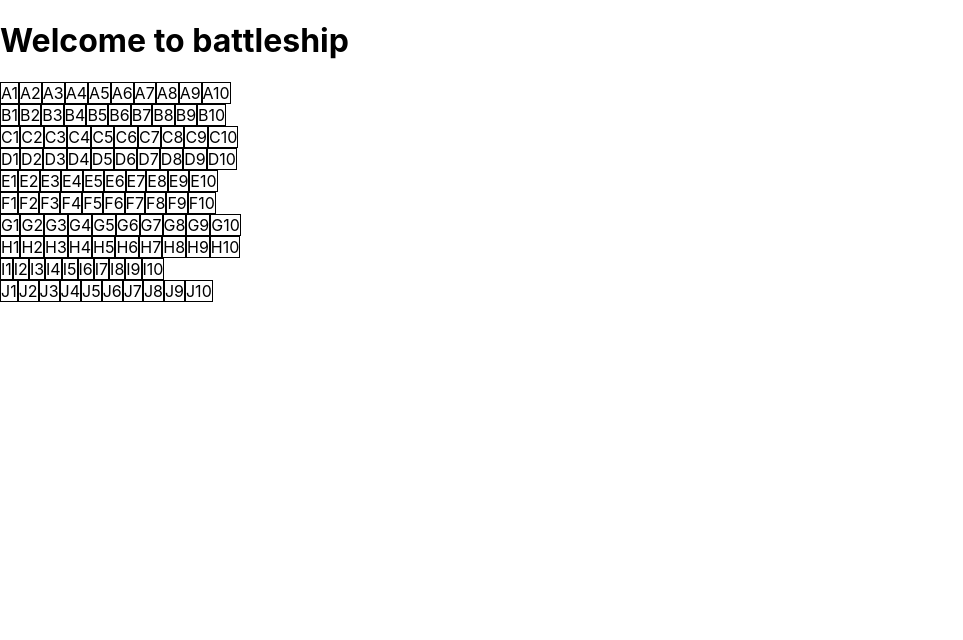
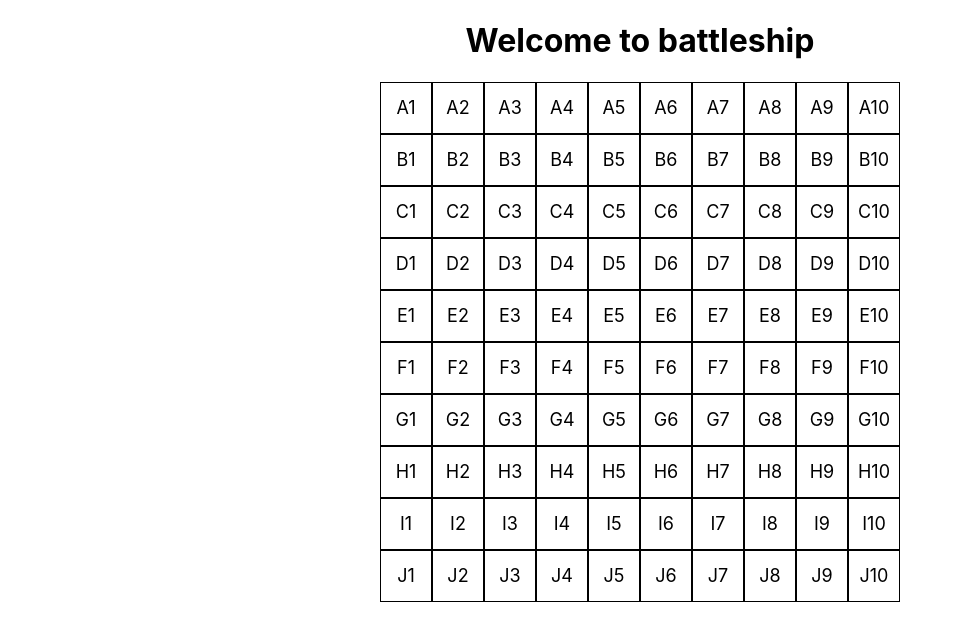
Before and after one commit to morriswa/cmx-battleship, an Angular app: page / in a window 1280 px wide. Shown: the top 640 px of the page, without its empty margins (0-963 px from the left). Built offline with nearby package versions, Linux system fonts and the light colour scheme.

Commit message:
Adding app-component styles, centering matrix.

```diff
--- a/src/app/app.component.html
+++ b/src/app/app.component.html
@@ -1,2 +1,4 @@
-<h1>Welcome to battleship</h1>
-<app-gameboard></app-gameboard>
+<div class="app-body">
+    <h1>Welcome to battleship</h1>
+    <app-gameboard class="app-gameboard"></app-gameboard>
+</div>
--- /dev/null
+++ b/src/app/app.component.scss
@@ -0,0 +1,6 @@
+
+.app-body {
+    display: flex;
+    flex-direction: column;
+    align-items: center;
+}
--- a/src/app/app.component.ts
+++ b/src/app/app.component.ts
@@ -5,6 +5,7 @@ import {GameboardComponent} from "./pages/gameboard/gameboard.component";
 @Component({
   selector: "app-root",
   templateUrl: "./app.component.html",
+  styleUrl: "./app.component.scss",
   imports: [
     RouterOutlet,
     GameboardComponent
--- a/src/app/components/game-tile/game-tile.component.html
+++ b/src/app/components/game-tile/game-tile.component.html
@@ -1,3 +1,3 @@
 <div [game-tile]="tileId" class="game-tile" [id]="'game-tile-'+tileId">
-  <span>{{ tileId }}</span>
+  <span class="game-tile-text">{{ tileId }}</span>
 </div>
--- a/src/app/components/game-tile/game-tile.component.scss
+++ b/src/app/components/game-tile/game-tile.component.scss
@@ -1,4 +1,13 @@
+
+@use "src/styles/variables" as *;
 
 .game-tile {
   border: solid 1px black;
+  height: $game-tile-height;
+  width: $game-tile-width;
+  font-size: $game-tile-font-size;
+
+  display: flex;
+  justify-content: center;
+  align-items: center;
 }
--- a/src/styles/variables.scss
+++ b/src/styles/variables.scss
@@ -19,3 +19,8 @@ $secondary: #2f2f2f;
 
 $surface-color: #efefef;
 $error-color: #ff3636;
+
+//
+$game-tile-width: 50px;
+$game-tile-height: 50px;
+$game-tile-font-size: $font-size-lg;
```
